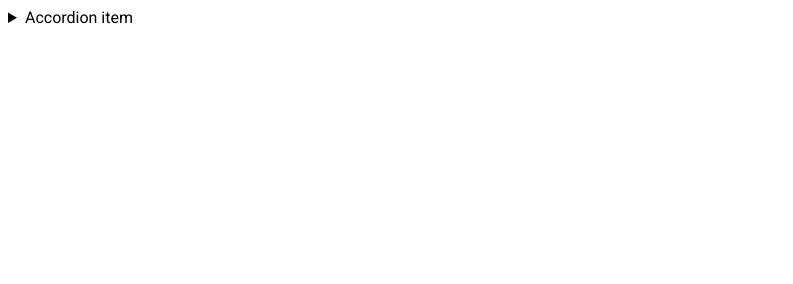
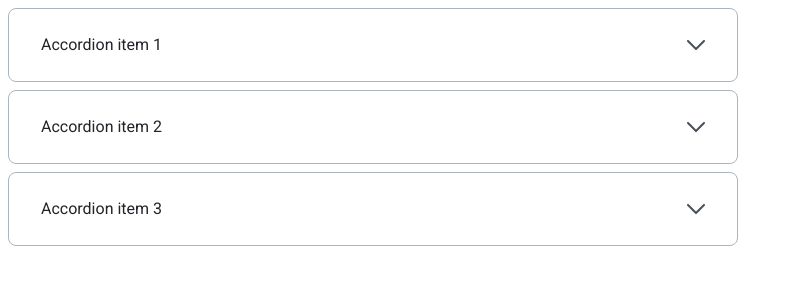
Before and after one commit to js-tasks-ru/htmlcss-20240614_waira, a website: page 03-lection1/02-accordion/index.html in a window 1280 px wide. Shown: the whole page, without its empty margins (0-793 px from the left). Drawn offline with Linux system fonts and the light colour scheme.

Commit message:
add accordion

```diff
--- a/03-lection1/02-accordion/accordion.css
+++ b/03-lection1/02-accordion/accordion.css
@@ -1 +1,54 @@
-/* Стилизация аккордеона */
+.accordion {
+  max-width: 730px;
+  display: flex;
+  flex-direction: column;
+  gap: 8px;
+  font-family: Inter;
+  font-size: 16px;
+  font-weight: 400;
+  line-height: 24px;
+  text-align: left;
+}
+
+.accordion__item {
+  border: 1px solid var(--grey-3);
+  border-radius: 8px;
+  padding: 24px 32px;
+}
+
+.accordion__summary {
+  color: var(--black);
+  cursor: pointer;
+  display: flex;
+  align-items: center;
+  justify-content: space-between;
+}
+
+.accordion__summary::marker {
+  display: none;
+  content: '';
+}
+
+.accordion__summary::after {
+  content: ' ';
+  background-image: url(images/arrow-down.svg);
+  width: 18px;
+  height: 10px;
+  display: block;
+  transition: all 0.1s;
+}
+
+.accordion__item[open] .accordion__summary::after {
+  transform: rotate(-180deg);
+}
+
+.accordion__content {
+  color: var(--grey-4);
+  opacity: 0;
+  transition: opacity 1s;
+  margin: 16px 0 0;
+}
+
+.accordion__item[open] .accordion__content {
+  opacity: 1;
+}
--- a/03-lection1/02-accordion/index.html
+++ b/03-lection1/02-accordion/index.html
@@ -2,17 +2,35 @@
 <!-- Страница с аккордеоном -->
 <html lang="ru">
   <head>
-        <link rel="stylesheet" href="../../assets/css/main.css">
-        <link rel="stylesheet" href="./accordion.css">
+    <link rel="stylesheet" href="../../assets/css/main.css" />
+    <link rel="stylesheet" href="./accordion.css" />
   </head>
   <body>
-        <details>
-            <summary>
-                Accordion item
-            </summary>
-            <p>
-                Hidden content
+    <div class="accordion">
+      <details class="accordion__item">
+        <summary class="accordion__summary">Accordion item 1</summary>
+        <p class="accordion__content">
+          Amet minim mollit non deserunt ullamco est sit aliqua dolor do amet
+          sint. Velit officia consequat duis enim velit mollit. Exercitation
+          veniam consequat sunt nostrud amet.
         </p>
       </details>
+      <details class="accordion__item">
+        <summary class="accordion__summary">Accordion item 2</summary>
+        <p class="accordion__content">
+          Amet minim mollit non deserunt ullamco est sit aliqua dolor do amet
+          sint. Velit officia consequat duis enim velit mollit. Exercitation
+          veniam consequat sunt nostrud amet.
+        </p>
+      </details>
+      <details class="accordion__item">
+        <summary class="accordion__summary">Accordion item 3</summary>
+        <p class="accordion__content">
+          Amet minim mollit non deserunt ullamco est sit aliqua dolor do amet
+          sint. Velit officia consequat duis enim velit mollit. Exercitation
+          veniam consequat sunt nostrud amet.
+        </p>
+      </details>
+    </div>
   </body>
 </html>
```
Also changed, not shown: 03-lection1/02-accordion/images/arrow-down.svg (added). Lines whose indentation alone changed are shown as unchanged.
